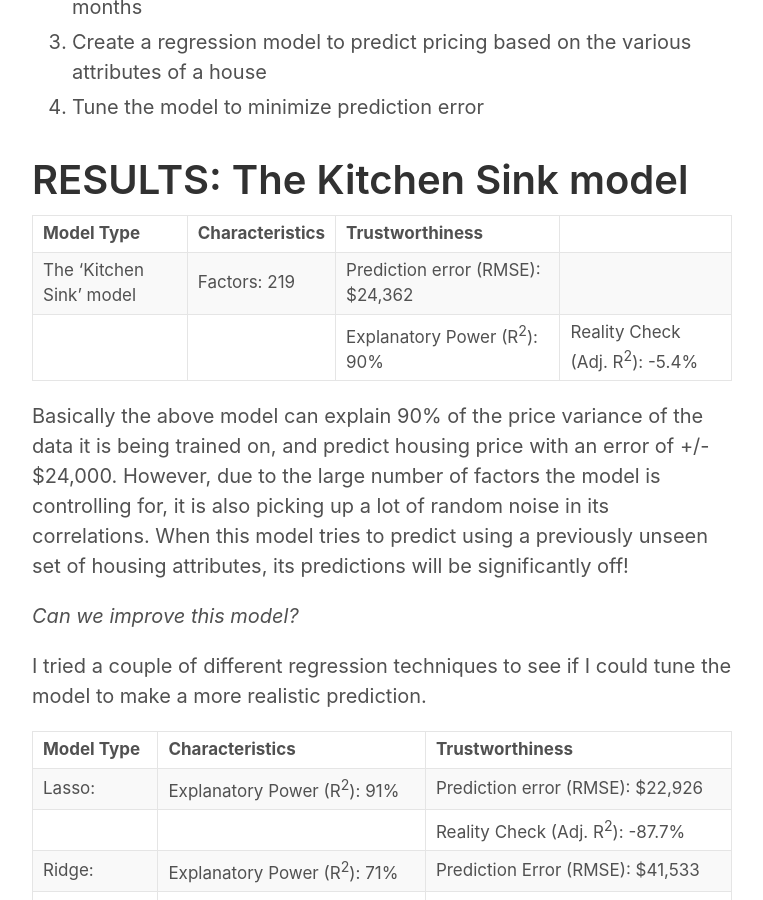
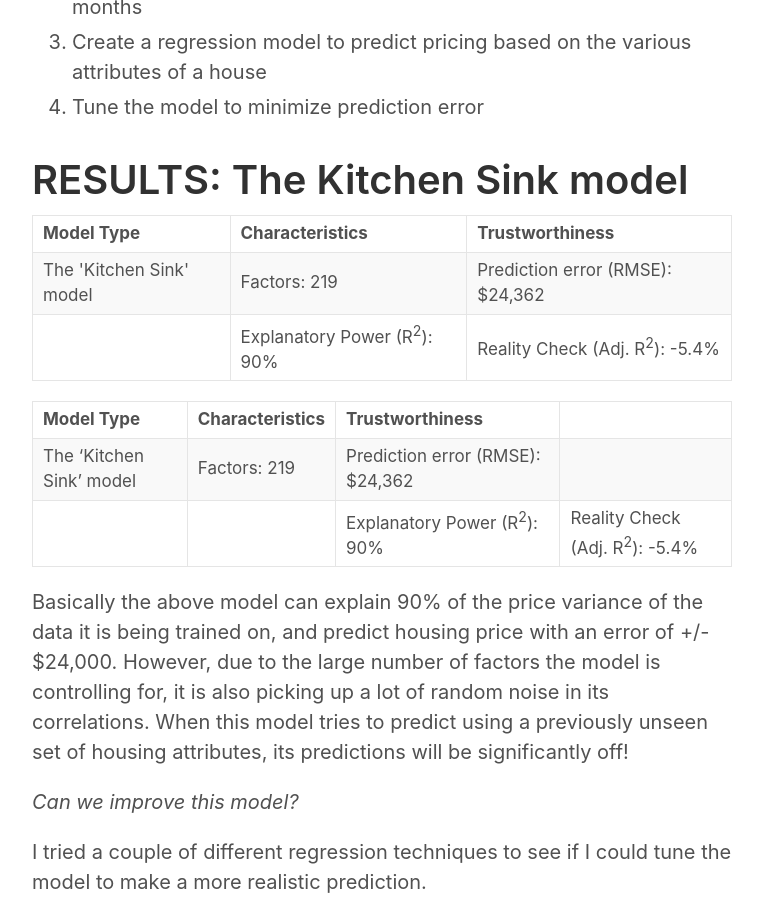
Before and after one commit to questiegit/questiegit.github.io, a Jekyll site: the page built from _posts/2018-07-21-LutherBlog.md, in a window 1280 px wide and 900 px high, scrolled down 947 px. Shown: the whole window, without its empty margins (258-1021 px from the left). Built offline with Jekyll 4.4.1, drawn with Linux system fonts in a browser that asks for light colours.

Commit message:
Project Luther: Attempt 24 - HTML Tables

```diff
--- a/_posts/2018-07-21-LutherBlog.md
+++ b/_posts/2018-07-21-LutherBlog.md
@@ -20,6 +20,29 @@ My plan for the project was the following:
 4. Tune the model to minimize prediction error
 
 # RESULTS: The Kitchen Sink model
+
+<table>
+  <thead>
+    <tr>
+      <th>Model Type</th>
+      <th>Characteristics</th>
+      <th>Trustworthiness</th>
+    </tr>
+  </thead>
+  <tbody>
+    <tr>
+      <td>The 'Kitchen Sink' model</td>
+      <td>Factors: 219</td>
+      <td>Prediction error (RMSE): $24,362</td>
+    </tr>
+    <tr>
+      <td></td>
+      <td>Explanatory Power (R<sup>2</sup>): 90%</td>
+      <td>Reality Check (Adj. R<sup>2</sup>): -5.4%</td>
+    </tr>
+  </tbody>
+</table>
+
 
 Model Type | Characteristics | Trustworthiness
 -----------|-----------------|----------------
```
